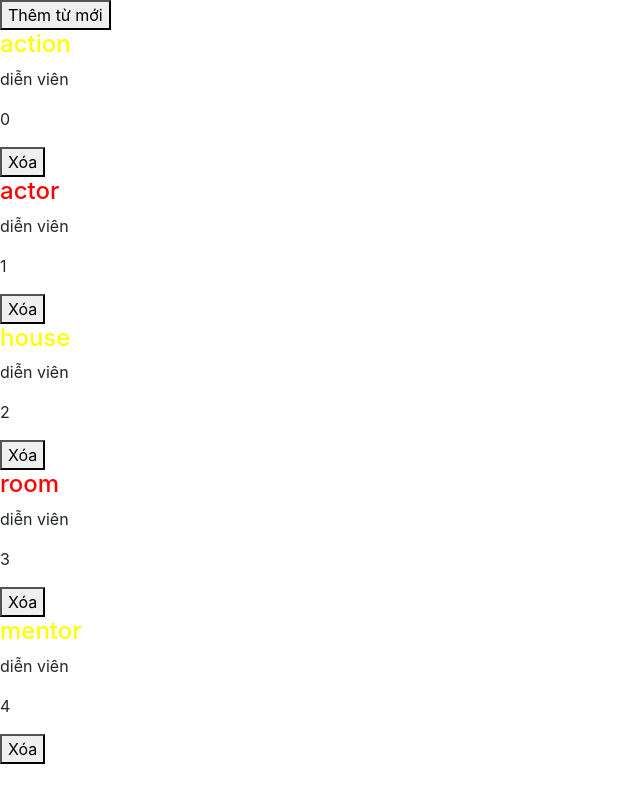
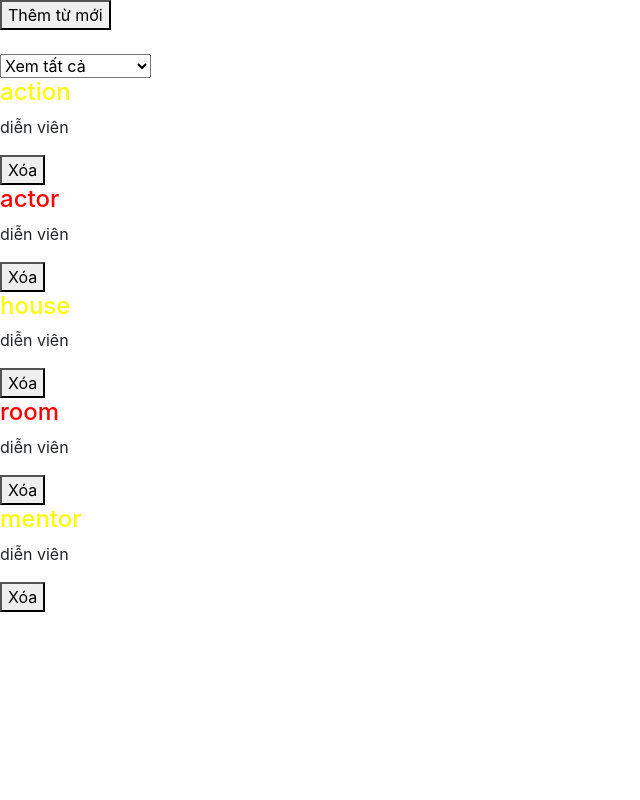
Before and after one commit to minhtaivo235/learn_angular, an Angular app: page / in a window 1280 px wide. Shown: the whole page, without its empty margins (0-640 px from the left). Built offline with nearby package versions, Linux system fonts and the light colour scheme.

Commit message:
demo filter words

```diff
--- a/src/app/word/word.component.html
+++ b/src/app/word/word.component.html
@@ -5,11 +5,18 @@
 </div>
 
 <button (click)="handleAddWord()">Thêm từ mới</button>
+<br><br>
+<select [(ngModel)]="filterStatus">
+    <option value="XEM_TAT_CA">Xem tất cả</option>
+    <option value="XEM_DA_NHO">Xem từ đã nhớ</option>
+    <option value="XEM_CHUA_NHO">Xem từ chưa nhớ</option>
+</select>
 
-<div *ngFor="let word of arrWords; let i = index">
-    <h4 [ngStyle]="{color: word.memorize ? 'yellow' : 'red'}">{{ word.en }}</h4>
-    <p>{{ word.vn }}</p>
-    <p>{{ i }}</p>
-    <button (click)="handleDelete(word.id)">Xóa</button>
+<div *ngFor="let word of arrWords;">
+    <div *ngIf="getFilterWord(word.memorize)">
+        <h4 [ngStyle]="{color: word.memorize ? 'yellow' : 'red'}">{{ word.en }}</h4>
+        <p>{{ word.vn }}</p>
+        <button (click)="handleDelete(word.id)">Xóa</button>
+    </div>
     <!-- <button (click)="handleDelete(i)">Xóa</button> -->
 </div>
--- a/src/app/word/word.component.ts
+++ b/src/app/word/word.component.ts
@@ -7,6 +7,7 @@ import { Component } from '@angular/core';
 })
 export class WordComponent {
     statusShow = false;
+    filterStatus = 'XEM_TAT_CA';
     word = {
         en: '',
         vn: ''
@@ -39,4 +40,10 @@ export class WordComponent {
         const index = this.arrWords.findIndex(word => word.id === id);
         this.arrWords.splice(index,1);
     }
+    getFilterWord(memorize: boolean) {
+        const XEM_TAT_CA = this.filterStatus == 'XEM_TAT_CA';
+        const XEM_DA_NHO = this.filterStatus == 'XEM_DA_NHO' && memorize;
+        const XEM_CHUA_NHO = this.filterStatus == 'XEM_CHUA_NHO' && !memorize;
+        return XEM_TAT_CA || XEM_DA_NHO || XEM_CHUA_NHO;
+    }
 }
```
